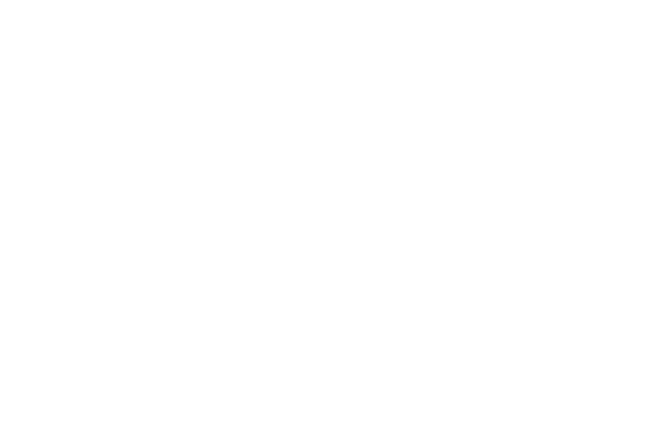
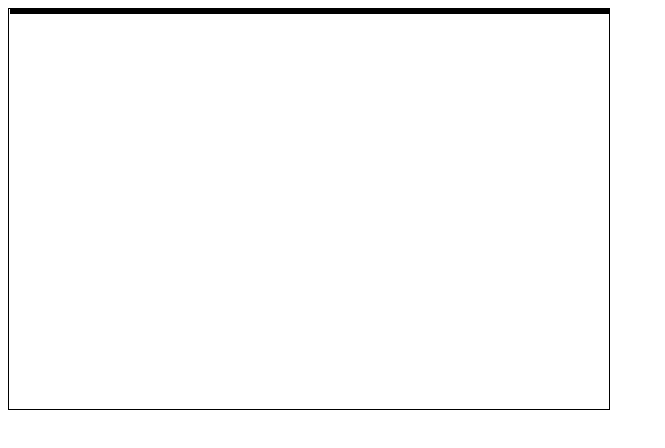
Before and after one commit to marknach/breakout_clone, a plain HTML site: page index.html in a window 1280 px wide. Shown: the whole page, without its empty margins (0-665 px from the left). Drawn offline with Linux system fonts and the light colour scheme.

Commit message:
adding row of boxes

```diff
--- a/index.html
+++ b/index.html
@@ -1,11 +1,16 @@
 <!DOCTYPE html>
 <html>
 <head lang="en">
-    <meta charset="UTF-8">
-    <title></title>
+  <meta charset="UTF-8">
+  <title></title>
+  <style type="text/css">
+    canvas {
+      border: 1px solid black;
+    }
+  </style>
+  <script src="js/game.js"></script>
 </head>
-<body>
-    <canvas width="300" height="225"></canvas>
-
+<body onload="drawBoard();">
+<canvas id="game" width="600" height="400"></canvas>
 </body>
 </html>
--- /dev/null
+++ b/js/game.js
@@ -0,0 +1,11 @@
+function drawBoard() {
+  var canvas = document.getElementById('game');
+  if (canvas.getContext) {
+    var ctx = canvas.getContext('2d');
+  }
+  var blockWidth = (canvas.width / 10.0) - 2.0;
+  for (var x = 0; x < canvas.width; x += blockWidth) {
+    ctx.fillStyle = "rgb(0,0,0)";
+    ctx.fillRect(x + 1, 0, blockWidth, 5);
+  }
+}
```
